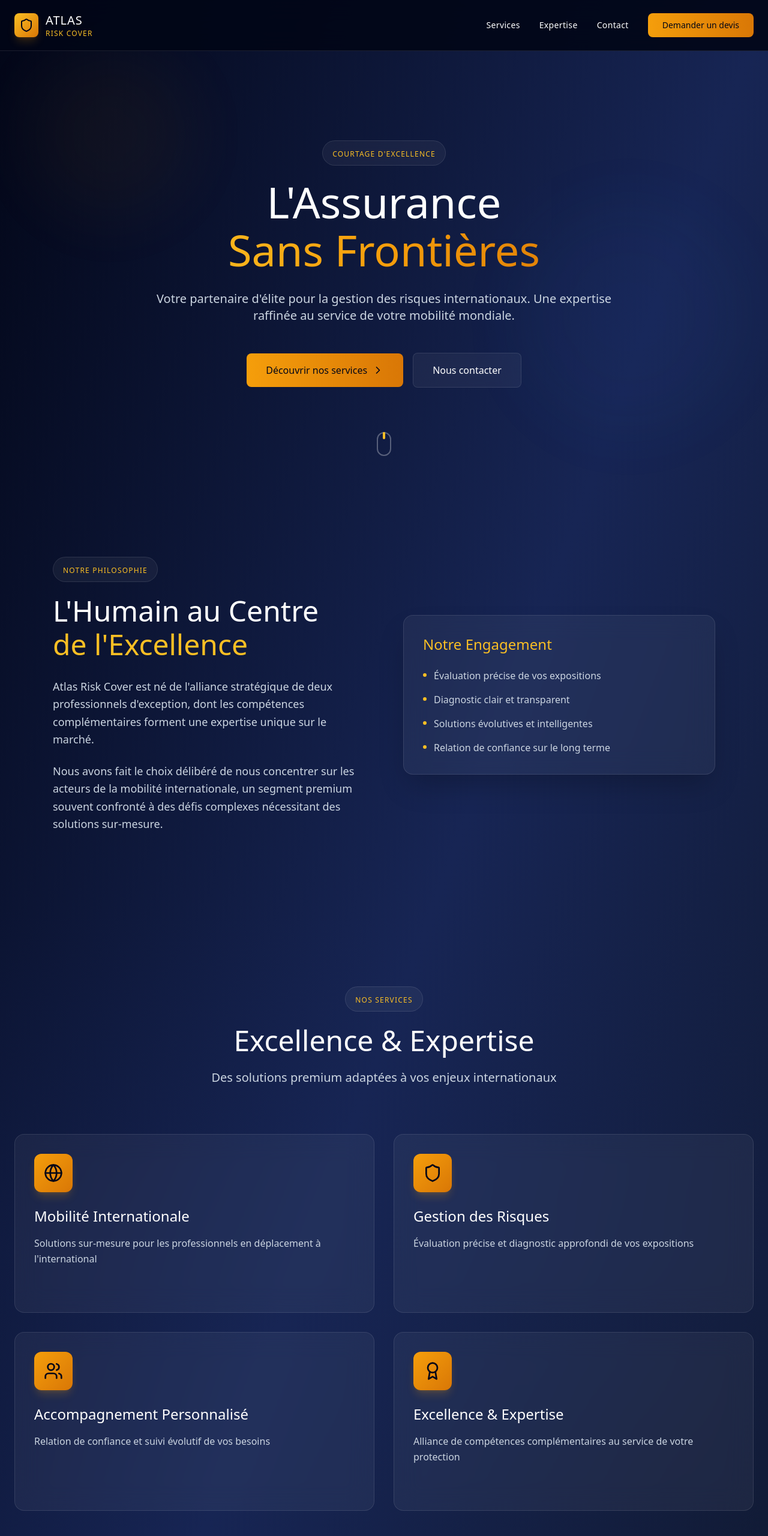
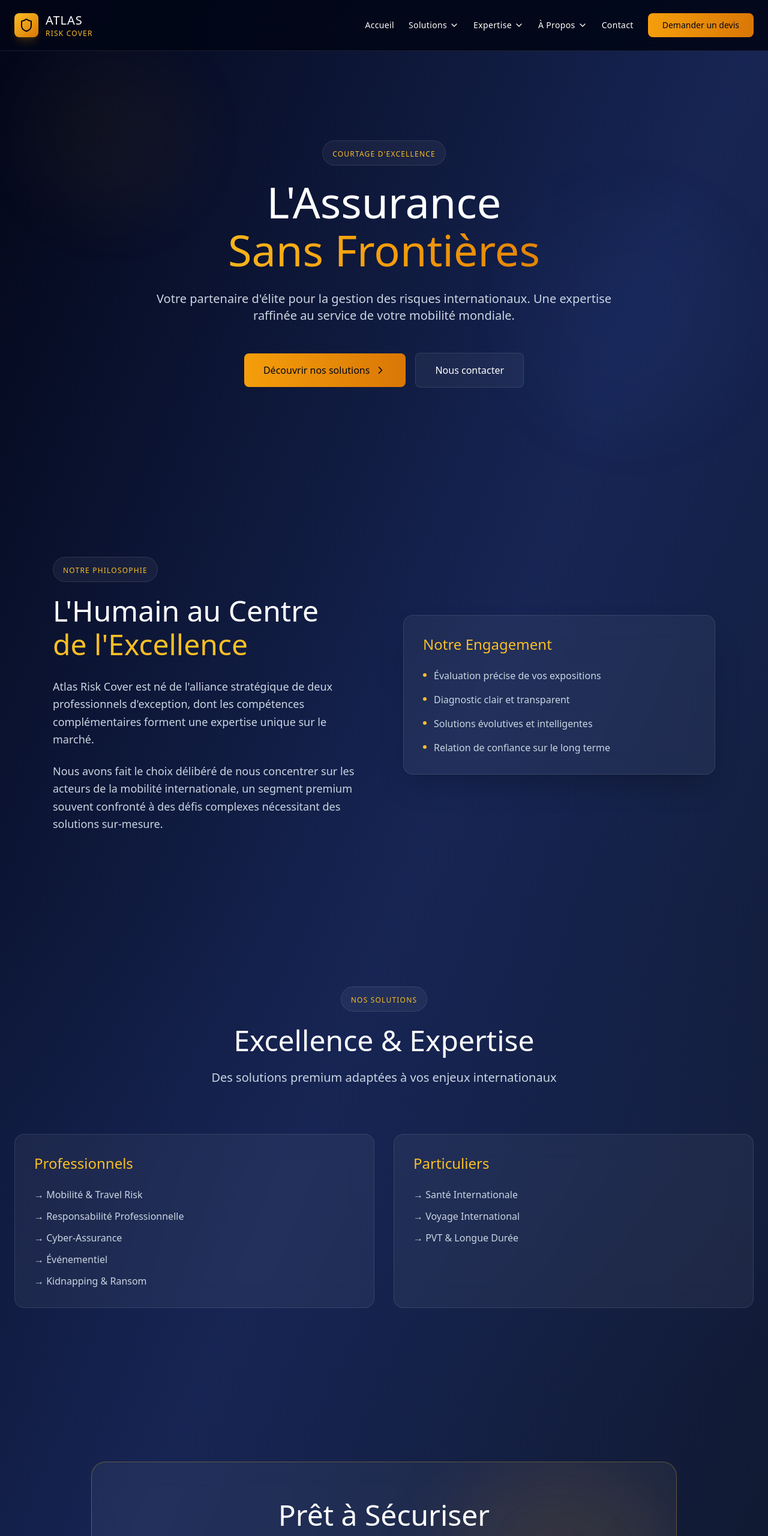
Before and after one commit to Biglaf1/atlas-risk-cover-website, a plain HTML site: page index.html in a window 1280 px wide. Shown: the top 2560 px of the page at 60% size. Drawn offline with nearby package versions, Linux system fonts and the light colour scheme.

Commit message:
Update index.html

```diff
--- a/index.html
+++ b/index.html
@@ -29,14 +29,29 @@
         html {
             scroll-behavior: smooth;
         }
+        .dropdown {
+            display: none;
+        }
+        .dropdown-parent:hover .dropdown {
+            display: block;
+        }
+        .mobile-dropdown {
+            max-height: 0;
+            overflow: hidden;
+            transition: max-height 0.3s ease-out;
+        }
+        .mobile-dropdown.active {
+            max-height: 1000px;
+            transition: max-height 0.5s ease-in;
+        }
     </style>
 </head>
 <body class="bg-gradient-to-br from-slate-950 via-blue-950 to-slate-900 text-white">
 
     <!-- Navigation -->
-    <nav class="fixed top-0 w-full z-50 transition-all duration-500 bg-slate-950/90 backdrop-blur-xl border-b border-white/10" id="navbar">
+    <nav class="fixed top-0 w-full z-50 transition-all duration-500 bg-slate-950/90 backdrop-blur-xl border-b border-white/10">
         <div class="max-w-7xl mx-auto px-6 py-5 flex justify-between items-center">
-            <div class="flex items-center space-x-3">
+            <a href="index.html" class="flex items-center space-x-3">
                 <div class="w-10 h-10 bg-gradient-to-br from-amber-400 to-amber-600 rounded-lg flex items-center justify-center shadow-lg shadow-amber-500/20">
                     <svg xmlns="http://www.w3.org/2000/svg" width="24" height="24" viewBox="0 0 24 24" fill="none" stroke="currentColor" stroke-width="2" stroke-linecap="round" stroke-linejoin="round" class="text-slate-950"><path d="M20 13c0 5-3.5 7.5-7.66 8.95a1 1 0 0 1-.67-.01C7.5 20.5 4 18 4 13V6a1 1 0 0 1 1-1c2 0 4.5-1.2 6.24-2.72a1.17 1.17 0 0 1 1.52 0C14.51 3.81 17 5 19 5a1 1 0 0 1 1 1z"/></svg>
                 </div>
@@ -44,38 +59,105 @@
                     <div class="text-xl font-light tracking-wider">ATLAS</div>
                     <div class="text-xs text-amber-400 font-light tracking-widest">RISK COVER</div>
                 </div>
-            </div>
+            </a>
 
-            <button onclick="toggleMenu()" class="lg:hidden">
-                <svg id="menuIcon" xmlns="http://www.w3.org/2000/svg" width="24" height="24" viewBox="0 0 24 24" fill="none" stroke="currentColor" stroke-width="2" stroke-linecap="round" stroke-linejoin="round"><line x1="4" x2="20" y1="12" y2="12"/><line x1="4" x2="20" y1="6" y2="6"/><line x1="4" x2="20" y1="18" y2="18"/></svg>
+            <button onclick="toggleMobileMenu()" class="lg:hidden">
+                <svg xmlns="http://www.w3.org/2000/svg" width="24" height="24" viewBox="0 0 24 24" fill="none" stroke="currentColor" stroke-width="2" stroke-linecap="round" stroke-linejoin="round"><line x1="4" x2="20" y1="12" y2="12"/><line x1="4" x2="20" y1="6" y2="6"/><line x1="4" x2="20" y1="18" y2="18"/></svg>
             </button>
 
-            <div class="hidden lg:flex items-center space-x-8">
-                <a href="#services" class="text-sm tracking-wide hover:text-amber-400 transition-colors duration-300">Services</a>
-                <a href="#expertise" class="text-sm tracking-wide hover:text-amber-400 transition-colors duration-300">Expertise</a>
+            <!-- Desktop Menu -->
+            <div class="hidden lg:flex items-center space-x-6">
+                <a href="index.html" class="text-sm tracking-wide hover:text-amber-400 transition-colors duration-300">Accueil</a>
+
+                <!-- Solutions Dropdown -->
+                <div class="relative dropdown-parent">
+                    <button class="text-sm tracking-wide hover:text-amber-400 transition-colors duration-300 flex items-center">
+                        Solutions
+                        <svg xmlns="http://www.w3.org/2000/svg" width="16" height="16" viewBox="0 0 24 24" fill="none" stroke="currentColor" stroke-width="2" stroke-linecap="round" stroke-linejoin="round" class="ml-1"><path d="m6 9 6 6 6-6"/></svg>
+                    </button>
+                    <div class="dropdown absolute top-full left-0 mt-2 w-64 glass rounded-xl shadow-2xl py-2">
+                        <div class="px-4 py-2 text-xs text-amber-400 font-semibold tracking-wider">PROFESSIONNELS</div>
+                        <a href="#mobilite" class="block px-4 py-2 text-sm hover:bg-white/10 transition-colors">Mobilité & Travel Risk</a>
+                        <a href="#rc-pro" class="block px-4 py-2 text-sm hover:bg-white/10 transition-colors">Responsabilité Professionnelle</a>
+                        <a href="#cyber" class="block px-4 py-2 text-sm hover:bg-white/10 transition-colors">Cyber-Assurance</a>
+                        <a href="#event" class="block px-4 py-2 text-sm hover:bg-white/10 transition-colors">Événementiel</a>
+                        <a href="#kr" class="block px-4 py-2 text-sm hover:bg-white/10 transition-colors">Kidnapping & Ransom</a>
+                        <a href="#rc-exploit" class="block px-4 py-2 text-sm hover:bg-white/10 transition-colors">RC Exploitation</a>
+                        <a href="#terrorisme" class="block px-4 py-2 text-sm hover:bg-white/10 transition-colors">Terrorisme & Risques Politiques</a>
+                        <a href="#dno" class="block px-4 py-2 text-sm hover:bg-white/10 transition-colors">RC Dirigeants (D&O)</a>
+                        <a href="#risques-pol" class="block px-4 py-2 text-sm hover:bg-white/10 transition-colors">Risques Politiques</a>
+                        <a href="#catastrophes" class="block px-4 py-2 text-sm hover:bg-white/10 transition-colors">Catastrophes Naturelles</a>
+
+                        <div class="border-t border-white/10 my-2"></div>
+                        <div class="px-4 py-2 text-xs text-amber-400 font-semibold tracking-wider">PARTICULIERS</div>
+                        <a href="#sante" class="block px-4 py-2 text-sm hover:bg-white/10 transition-colors">Santé Internationale</a>
+                        <a href="#voyage" class="block px-4 py-2 text-sm hover:bg-white/10 transition-colors">Voyage International</a>
+                        <a href="#pvt" class="block px-4 py-2 text-sm hover:bg-white/10 transition-colors">PVT & Longue Durée</a>
+                    </div>
+                </div>
+
+                <!-- Expertise Dropdown -->
+                <div class="relative dropdown-parent">
+                    <button class="text-sm tracking-wide hover:text-amber-400 transition-colors duration-300 flex items-center">
+                        Expertise
+                        <svg xmlns="http://www.w3.org/2000/svg" width="16" height="16" viewBox="0 0 24 24" fill="none" stroke="currentColor" stroke-width="2" stroke-linecap="round" stroke-linejoin="round" class="ml-1"><path d="m6 9 6 6 6-6"/></svg>
+                    </button>
+                    <div class="dropdown absolute top-full left-0 mt-2 w-56 glass rounded-xl shadow-2xl py-2">
+                        <a href="#approche" class="block px-4 py-2 text-sm hover:bg-white/10 transition-colors">Notre Approche</a>
+                        <a href="#secteurs" class="block px-4 py-2 text-sm hover:bg-white/10 transition-colors">Secteurs d'Activité</a>
+                        <a href="#zones" class="block px-4 py-2 text-sm hover:bg-white/10 transition-colors">Zones Géographiques</a>
+                    </div>
+                </div>
+
+                <!-- À Propos Dropdown -->
+                <div class="relative dropdown-parent">
+                    <button class="text-sm tracking-wide hover:text-amber-400 transition-colors duration-300 flex items-center">
+                        À Propos
+                        <svg xmlns="http://www.w3.org/2000/svg" width="16" height="16" viewBox="0 0 24 24" fill="none" stroke="currentColor" stroke-width="2" stroke-linecap="round" stroke-linejoin="round" class="ml-1"><path d="m6 9 6 6 6-6"/></svg>
+                    </button>
+                    <div class="dropdown absolute top-full left-0 mt-2 w-48 glass rounded-xl shadow-2xl py-2">
+                        <a href="#histoire" class="block px-4 py-2 text-sm hover:bg-white/10 transition-colors">Notre Histoire</a>
+                        <a href="#equipe" class="block px-4 py-2 text-sm hover:bg-white/10 transition-colors">Notre Équipe</a>
+                        <a href="#valeurs" class="block px-4 py-2 text-sm hover:bg-white/10 transition-colors">Nos Valeurs</a>
+                    </div>
+                </div>
+
                 <a href="#contact" class="text-sm tracking-wide hover:text-amber-400 transition-colors duration-300">Contact</a>
-                <button class="px-6 py-2.5 bg-gradient-to-r from-amber-500 to-amber-600 rounded-lg text-slate-950 font-medium text-sm hover:shadow-lg hover:shadow-amber-500/30 transition-all duration-300 hover:scale-105">
+
+                <a href="#contact" class="px-6 py-2.5 bg-gradient-to-r from-amber-500 to-amber-600 rounded-lg text-slate-950 font-medium text-sm hover:shadow-lg hover:shadow-amber-500/30 transition-all duration-300 hover:scale-105">
                     Demander un devis
-                </button>
+                </a>
             </div>
         </div>
 
         <!-- Mobile Menu -->
         <div id="mobileMenu" class="hidden lg:hidden bg-slate-950/95 backdrop-blur-xl border-t border-white/10">
-            <div class="px-6 py-4 space-y-4">
-                <a href="#services" class="block text-sm tracking-wide hover:text-amber-400 transition-colors">Services</a>
-                <a href="#expertise" class="block text-sm tracking-wide hover:text-amber-400 transition-colors">Expertise</a>
-                <a href="#contact" class="block text-sm tracking-wide hover:text-amber-400 transition-colors">Contact</a>
-                <button class="w-full px-6 py-2.5 bg-gradient-to-r from-amber-500 to-amber-600 rounded-lg text-slate-950 font-medium text-sm">
-                    Demander un devis
-                </button>
+            <div class="px-6 py-4 space-y-2">
+                <a href="index.html" class="block text-sm tracking-wide hover:text-amber-400 transition-colors py-2">Accueil</a>
+
+                <div>
+                    <button onclick="toggleMobileDropdown('solutionsDropdown')" class="w-full text-left text-sm tracking-wide hover:text-amber-400 transition-colors py-2 flex justify-between items-center">
+                        Solutions
+                        <svg xmlns="http://www.w3.org/2000/svg" width="16" height="16" viewBox="0 0 24 24" fill="none" stroke="currentColor" stroke-width="2"><path d="m6 9 6 6 6-6"/></svg>
+                    </button>
+                    <div id="solutionsDropdown" class="mobile-dropdown pl-4">
+                        <div class="text-xs text-amber-400 font-semibold py-2">PROFESSIONNELS</div>
+                        <a href="#mobilite" class="block text-sm py-2">Mobilité & Travel Risk</a>
+                        <a href="#rc-pro" class="block text-sm py-2">RC Professionnelle</a>
+                        <a href="#cyber" class="block text-sm py-2">Cyber-Assurance</a>
+                        <div class="text-xs text-amber-400 font-semibold py-2 mt-2">PARTICULIERS</div>
+                        <a href="#sante" class="block text-sm py-2">Santé Internationale</a>
+                        <a href="#voyage" class="block text-sm py-2">Voyage International</a>
+                    </div>
+                </div>
+
+                <a href="#contact" class="block text-sm tracking-wide hover:text-amber-400 transition-colors py-2">Contact</a>
             </div>
         </div>
     </nav>
 
     <!-- Hero Section -->
     <section class="relative min-h-screen flex items-center justify-center overflow-hidden">
-        <div class="absolute inset-0 bg-gradient-radial from-blue-900/20 via-transparent to-transparent"></div>
         <div class="absolute inset-0">
             <div class="absolute top-20 left-10 w-72 h-72 bg-amber-500/10 rounded-full blur-3xl animate-pulse-slow"></div>
             <div class="absolute bottom-20 right-10 w-96 h-96 bg-blue-500/10 rounded-full blur-3xl animate-pulse-slow" style="animation-delay: 1s;"></div>
@@ -99,25 +181,19 @@
             </p>
 
             <div class="flex flex-col sm:flex-row gap-4 justify-center items-center">
-                <button class="group px-8 py-4 bg-gradient-to-r from-amber-500 to-amber-600 rounded-lg text-slate-950 font-medium hover:shadow-2xl hover:shadow-amber-500/30 transition-all duration-500 hover:scale-105 flex items-center">
-                    Découvrir nos services
+                <a href="#services" class="group px-8 py-4 bg-gradient-to-r from-amber-500 to-amber-600 rounded-lg text-slate-950 font-medium hover:shadow-2xl hover:shadow-amber-500/30 transition-all duration-500 hover:scale-105 flex items-center">
+                    Découvrir nos solutions
                     <svg xmlns="http://www.w3.org/2000/svg" width="20" height="20" viewBox="0 0 24 24" fill="none" stroke="currentColor" stroke-width="2" stroke-linecap="round" stroke-linejoin="round" class="ml-2 group-hover:translate-x-1 transition-transform"><path d="m9 18 6-6-6-6"/></svg>
-                </button>
-                <button class="px-8 py-4 glass rounded-lg hover:bg-white/10 transition-all duration-300 hover:scale-105">
+                </a>
+                <a href="#contact" class="px-8 py-4 glass rounded-lg hover:bg-white/10 transition-all duration-300 hover:scale-105">
                     Nous contacter
-                </button>
-            </div>
-        </div>
-
-        <div class="absolute bottom-10 left-1/2 transform -translate-x-1/2">
-            <div class="w-6 h-10 border-2 border-white/30 rounded-full flex justify-center pt-2">
-                <div class="w-1 h-3 bg-amber-400 rounded-full animate-bounce-slow"></div>
+                </a>
             </div>
         </div>
     </section>
 
     <!-- Philosophy Section -->
-    <section id="expertise" class="py-32 relative">
+    <section class="py-32 relative">
         <div class="max-w-6xl mx-auto px-6">
             <div class="grid lg:grid-cols-2 gap-16 items-center">
                 <div>
@@ -171,7 +247,7 @@
         <div class="max-w-7xl mx-auto px-6 relative">
             <div class="text-center mb-20">
                 <div class="inline-block mb-6 px-4 py-2 glass rounded-full">
-                    <span class="text-xs tracking-widest text-amber-400">NOS SERVICES</span>
+                    <span class="text-xs tracking-widest text-amber-400">NOS SOLUTIONS</span>
                 </div>
                 <h2 class="text-4xl md:text-5xl font-light mb-6">Excellence & Expertise</h2>
                 <p class="text-xl text-slate-300 font-light max-w-2xl mx-auto">
@@ -180,71 +256,23 @@
             </div>
 
             <div class="grid md:grid-cols-2 gap-8">
-                <!-- Service 1 -->
-                <div class="group relative glass rounded-2xl p-8 hover:border-amber-400/50 transition-all duration-500 hover:scale-105 hover:shadow-2xl hover:shadow-amber-500/10">
-                    <div class="w-16 h-16 bg-gradient-to-br from-amber-500 to-amber-600 rounded-xl flex items-center justify-center mb-6 group-hover:scale-110 transition-transform duration-500 shadow-lg shadow-amber-500/20">
-                        <svg xmlns="http://www.w3.org/2000/svg" width="32" height="32" viewBox="0 0 24 24" fill="none" stroke="currentColor" stroke-width="2" stroke-linecap="round" stroke-linejoin="round" class="text-slate-950"><circle cx="12" cy="12" r="10"/><path d="M12 2a14.5 14.5 0 0 0 0 20 14.5 14.5 0 0 0 0-20"/><path d="M2 12h20"/></svg>
-                    </div>
-                    <h3 class="text-2xl font-light mb-4 group-hover:text-amber-400 transition-colors">
-                        Mobilité Internationale
-                    </h3>
-                    <p class="text-slate-300 font-light leading-relaxed">
-                        Solutions sur-mesure pour les professionnels en déplacement à l'international
-                    </p>
-                    <div class="mt-6 flex items-center text-amber-400 opacity-0 group-hover:opacity-100 transition-opacity duration-500">
-                        <span class="text-sm font-light mr-2">En savoir plus</span>
-                        <svg xmlns="http://www.w3.org/2000/svg" width="16" height="16" viewBox="0 0 24 24" fill="none" stroke="currentColor" stroke-width="2" stroke-linecap="round" stroke-linejoin="round" class="group-hover:translate-x-1 transition-transform"><path d="m9 18 6-6-6-6"/></svg>
+                <div class="glass rounded-2xl p-8 hover:border-amber-400/50 transition-all duration-500">
+                    <h3 class="text-2xl font-light mb-6 text-amber-400">Professionnels</h3>
+                    <div class="space-y-3">
+                        <a href="#mobilite" class="block text-slate-300 hover:text-amber-400 transition-colors">→ Mobilité & Travel Risk</a>
+                        <a href="#rc-pro" class="block text-slate-300 hover:text-amber-400 transition-colors">→ Responsabilité Professionnelle</a>
+                        <a href="#cyber" class="block text-slate-300 hover:text-amber-400 transition-colors">→ Cyber-Assurance</a>
+                        <a href="#event" class="block text-slate-300 hover:text-amber-400 transition-colors">→ Événementiel</a>
+                        <a href="#kr" class="block text-slate-300 hover:text-amber-400 transition-colors">→ Kidnapping & Ransom</a>
                     </div>
                 </div>
 
-                <!-- Service 2 -->
-                <div class="group relative glass rounded-2xl p-8 hover:border-amber-400/50 transition-all duration-500 hover:scale-105 hover:shadow-2xl hover:shadow-amber-500/10">
-                    <div class="w-16 h-16 bg-gradient-to-br from-amber-500 to-amber-600 rounded-xl flex items-center justify-center mb-6 group-hover:scale-110 transition-transform duration-500 shadow-lg shadow-amber-500/20">
-                        <svg xmlns="http://www.w3.org/2000/svg" width="32" height="32" viewBox="0 0 24 24" fill="none" stroke="currentColor" stroke-width="2" stroke-linecap="round" stroke-linejoin="round" class="text-slate-950"><path d="M20 13c0 5-3.5 7.5-7.66 8.95a1 1 0 0 1-.67-.01C7.5 20.5 4 18 4 13V6a1 1 0 0 1 1-1c2 0 4.5-1.2 6.24-2.72a1.17 1.17 0 0 1 1.52 0C14.51 3.81 17 5 19 5a1 1 0 0 1 1 1z"/></svg>
-                    </div>
-                    <h3 class="text-2xl font-light mb-4 group-hover:text-amber-400 transition-colors">
-                        Gestion des Risques
-                    </h3>
-                    <p class="text-slate-300 font-light leading-relaxed">
-                        Évaluation précise et diagnostic approfondi de vos expositions
-                    </p>
-                    <div class="mt-6 flex items-center text-amber-400 opacity-0 group-hover:opacity-100 transition-opacity duration-500">
-                        <span class="text-sm font-light mr-2">En savoir plus</span>
-                        <svg xmlns="http://www.w3.org/2000/svg" width="16" height="16" viewBox="0 0 24 24" fill="none" stroke="currentColor" stroke-width="2" stroke-linecap="round" stroke-linejoin="round" class="group-hover:translate-x-1 transition-transform"><path d="m9 18 6-6-6-6"/></svg>
-                    </div>
-                </div>
-
-                <!-- Service 3 -->
-                <div class="group relative glass rounded-2xl p-8 hover:border-amber-400/50 transition-all duration-500 hover:scale-105 hover:shadow-2xl hover:shadow-amber-500/10">
-                    <div class="w-16 h-16 bg-gradient-to-br from-amber-500 to-amber-600 rounded-xl flex items-center justify-center mb-6 group-hover:scale-110 transition-transform duration-500 shadow-lg shadow-amber-500/20">
-                        <svg xmlns="http://www.w3.org/2000/svg" width="32" height="32" viewBox="0 0 24 24" fill="none" stroke="currentColor" stroke-width="2" stroke-linecap="round" stroke-linejoin="round" class="text-slate-950"><path d="M16 21v-2a4 4 0 0 0-4-4H6a4 4 0 0 0-4 4v2"/><circle cx="9" cy="7" r="4"/><path d="M22 21v-2a4 4 0 0 0-3-3.87"/><path d="M16 3.13a4 4 0 0 1 0 7.75"/></svg>
-                    </div>
-                    <h3 class="text-2xl font-light mb-4 group-hover:text-amber-400 transition-colors">
-                        Accompagnement Personnalisé
-                    </h3>
-                    <p class="text-slate-300 font-light leading-relaxed">
-                        Relation de confiance et suivi évolutif de vos besoins
-                    </p>
-                    <div class="mt-6 flex items-center text-amber-400 opacity-0 group-hover:opacity-100 transition-opacity duration-500">
-                        <span class="text-sm font-light mr-2">En savoir plus</span>
-                        <svg xmlns="http://www.w3.org/2000/svg" width="16" height="16" viewBox="0 0 24 24" fill="none" stroke="currentColor" stroke-width="2" stroke-linecap="round" stroke-linejoin="round" class="group-hover:translate-x-1 transition-transform"><path d="m9 18 6-6-6-6"/></svg>
-                    </div>
-                </div>
-
-                <!-- Service 4 -->
-                <div class="group relative glass rounded-2xl p-8 hover:border-amber-400/50 transition-all duration-500 hover:scale-105 hover:shadow-2xl hover:shadow-amber-500/10">
-                    <div class="w-16 h-16 bg-gradient-to-br from-amber-500 to-amber-600 rounded-xl flex items-center justify-center mb-6 group-hover:scale-110 transition-transform duration-500 shadow-lg shadow-amber-500/20">
-                        <svg xmlns="http://www.w3.org/2000/svg" width="32" height="32" viewBox="0 0 24 24" fill="none" stroke="currentColor" stroke-width="2" stroke-linecap="round" stroke-linejoin="round" class="text-slate-950"><circle cx="12" cy="8" r="6"/><path d="M15.477 12.89 17 22l-5-3-5 3 1.523-9.11"/></svg>
-                    </div>
-                    <h3 class="text-2xl font-light mb-4 group-hover:text-amber-400 transition-colors">
-                        Excellence & Expertise
-                    </h3>
-                    <p class="text-slate-300 font-light leading-relaxed">
-                        Alliance de compétences complémentaires au service de votre protection
-                    </p>
-                    <div class="mt-6 flex items-center text-amber-400 opacity-0 group-hover:opacity-100 transition-opacity duration-500">
-                        <span class="text-sm font-light mr-2">En savoir plus</span>
-                        <svg xmlns="http://www.w3.org/2000/svg" width="16" height="16" viewBox="0 0 24 24" fill="none" stroke="currentColor" stroke-width="2" stroke-linecap="round" stroke-linejoin="round" class="group-hover:translate-x-1 transition-transform"><path d="m9 18 6-6-6-6"/></svg>
+                <div class="glass rounded-2xl p-8 hover:border-amber-400/50 transition-all duration-500">
+                    <h3 class="text-2xl font-light mb-6 text-amber-400">Particuliers</h3>
+                    <div class="space-y-3">
+                        <a href="#sante" class="block text-slate-300 hover:text-amber-400 transition-colors">→ Santé Internationale</a>
+                        <a href="#voyage" class="block text-slate-300 hover:text-amber-400 transition-colors">→ Voyage International</a>
+                        <a href="#pvt" class="block text-slate-300 hover:text-amber-400 transition-colors">→ PVT & Longue Durée</a>
                     </div>
                 </div>
             </div>
@@ -293,23 +321,15 @@
     </footer>
 
     <script>
-        function toggleMenu() {
+        function toggleMobileMenu() {
             const menu = document.getElementById('mobileMenu');
             menu.classList.toggle('hidden');
         }
 
-        // Smooth scroll for anchor links
-        document.querySelectorAll('a[href^="#"]').forEach(anchor => {
-            anchor.addEventListener('click', function (e) {
-                e.preventDefault();
-                const target = document.querySelector(this.getAttribute('href'));
-                if (target) {
-                    target.scrollIntoView({ behavior: 'smooth', block: 'start' });
-                    // Close mobile menu if open
-                    document.getElementById('mobileMenu').classList.add('hidden');
-                }
-            });
-        });
+        function toggleMobileDropdown(id) {
+            const dropdown = document.getElementById(id);
+            dropdown.classList.toggle('active');
+        }
     </script>
 
 </body>
```
